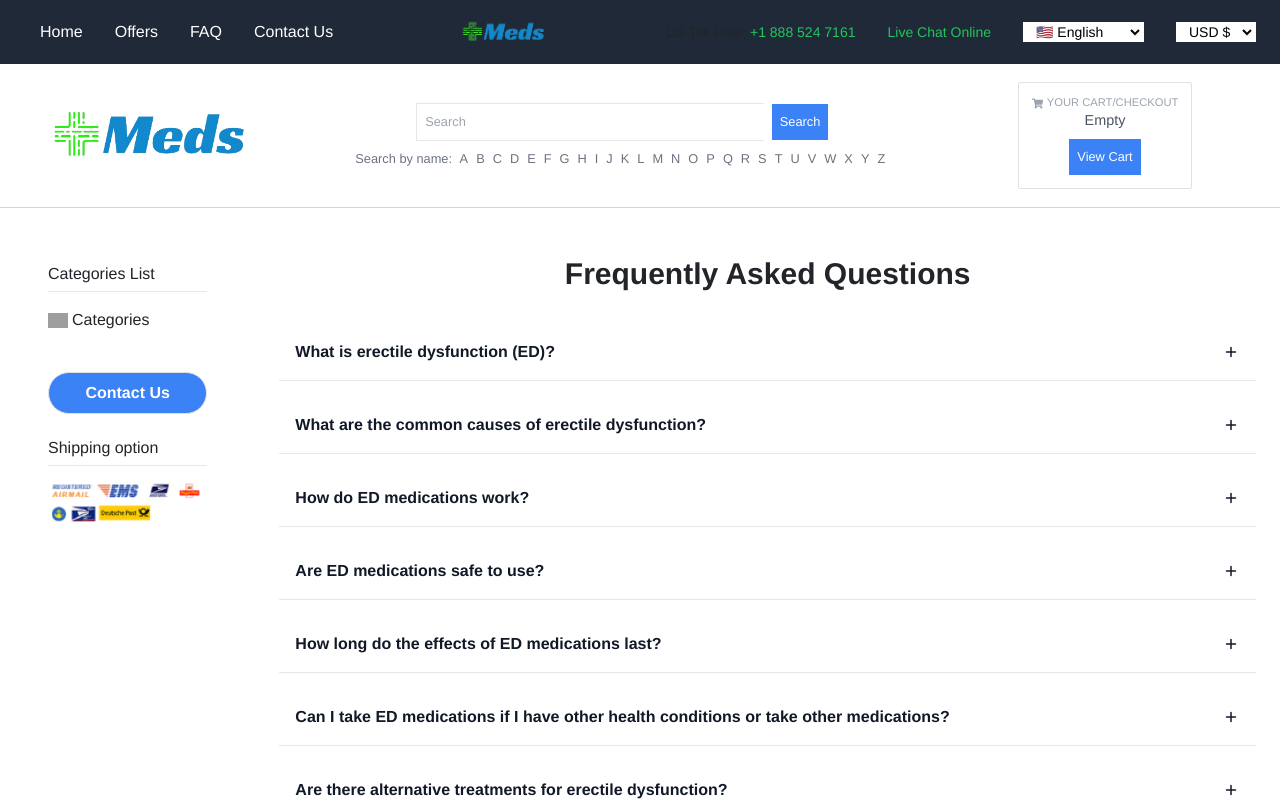
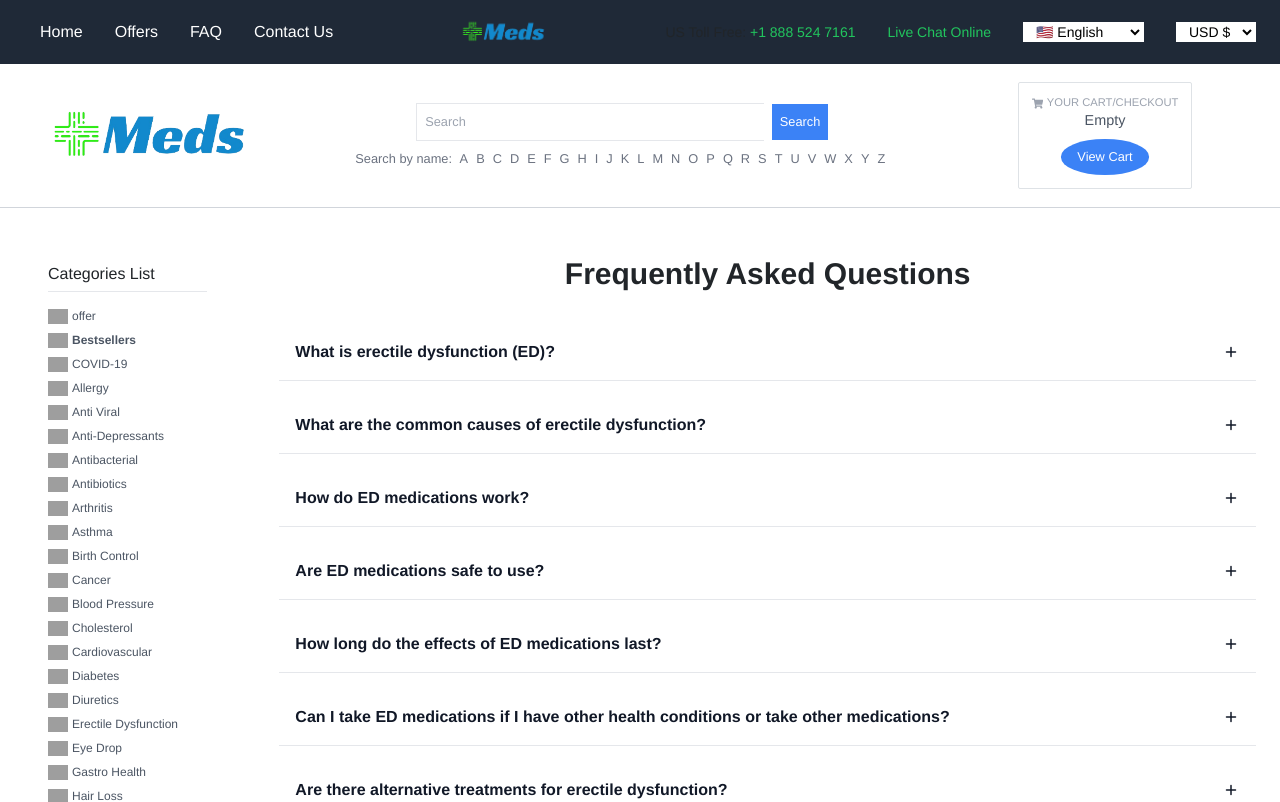
Before and after one commit to Veeramanikandanr48/meds-frontend, a React (Create React App) app: page /faq in a window 1280 px wide. Shown: the top 802 px of the page. Built offline with nearby package versions, Linux system fonts and the light colour scheme; grey boxes are pictures that could not be loaded.

Commit message:
some changes

```diff
--- a/src/Pages/Home.jsx
+++ b/src/Pages/Home.jsx
@@ -52,9 +52,9 @@ const Home = ({ selectedLetter, searchValue }) => {
       </div>
       {chatbotOpen && (
         <div className="fixed bottom-0 right-0 z-50 p-4">
-            <div className="p-4">
-              <SimpleForm/>
-            </div>
+          <div className="p-4 bg-white shadow-lg rounded-lg relative">
+            <SimpleForm closeChatbot={toggleChatbot} />
+          </div>
         </div>
       )}
     </Layout>
@@ -87,20 +87,21 @@ const ProductGrid = ({ products, selectedCategory }) => (
 const ProductCard = ({ product }) => (
   <div className="product-card border rounded-lg overflow-hidden w-auto">
     <div className="p-3">
-      <Link to={`/product/${product._id}`}><h1 className="text-sm font-semibold mb-2">{product.Name}</h1></Link>
+      <Link to={`/product/${product._id}`}>
+        <h1 className="text-sm font-semibold mb-2">{product.Name}</h1>
+      </Link>
       <div className="flex justify-center">
-        <Link to={`/product/${product._id}`}><img src={product.URL} alt={product.name} title={product.name} className="w-auto h-auto mb-2" /></Link>
+        <Link to={`/product/${product._id}`}>
+          <img src={product.URL} alt={product.name} title={product.name} className="w-auto h-auto mb-2" />
+        </Link>
       </div>
-      <p className="text-xs text-blue-400 mb-2">{product.packaging}</p>
-      <div className="flex justify-between items-center">
+      <p className="text-xs text-blue-400 mb-2 flex justify-center">{product.packaging}</p>
+      <div className="flex justify-center">
         <Link to={`/product/${product._id}`} className="px-2 py-1 text-xs text-white bg-blue-500 rounded-md">
           <span className="hidden sm:inline">SELECT PACK</span>
           <span className="sm:hidden">Select</span>
         </Link>
       </div>
-      <p className="mt-2 text-xs text-red-600">
-        Manufacturer's Suggested Retail Price {product["Original price1"]}
-      </p>
     </div>
   </div>
 );
--- a/src/components/Carousel.jsx
+++ b/src/components/Carousel.jsx
@@ -6,9 +6,6 @@ const CarouselComponent = () => {
     "https://res.cloudinary.com/dpcfyn3si/image/upload/v1712920615/uploads/ipd74pyd1a3z76jv32qw.jpg",
     "https://res.cloudinary.com/dpcfyn3si/image/upload/v1712920615/uploads/p487ptyrbkxibw2dlyiz.jpg",
     "https://res.cloudinary.com/dpcfyn3si/image/upload/v1712920615/uploads/pmar6lpfusooguvlyiby.jpg",
-    "https://mercury.akamaized.net/i/9efab1e5df1bb31fb2879a6f10b0bdea_232025_0.jpg",
-    "https://mercury.akamaized.net/i/d87b80bb7a3fb13572c40d68fe4c310f_260642_0.jpg",
-    "https://mercury.akamaized.net/i/e59b1dc6c30b3fec61a5fc99d18e65f2_232029_0.jpg",
   ];
 
   const carouselRef = useRef(null);
--- a/src/components/Chatbot/SimpleForm.js
+++ b/src/components/Chatbot/SimpleForm.js
@@ -2,7 +2,19 @@ import React, { useState } from 'react';
 import ChatBot from 'react-simple-chatbot';
 import Post from './Post';
 
-const SimpleForm = () => {
+const CustomHeader = ({ closeChatbot }) => (
+  <div className="flex justify-between items-center p-2 bg-blue-500 text-white">
+    <div className="font-bold">Chat</div>
+    <button
+      onClick={closeChatbot}
+      className="bg-red-500 hover:bg-red-700 text-white font-bold py-1 px-2 rounded-full"
+    >
+      X
+    </button>
+  </div>
+);
+
+const SimpleForm = ({ closeChatbot }) => {
   const [firstName, setFirstName] = useState('');
   const [lastName, setLastName] = useState('');
   const [email, setEmail] = useState('');
@@ -12,67 +24,63 @@ const SimpleForm = () => {
   };
 
   return (
+    <div className="relative bg-white shadow-lg rounded-lg overflow-hidden">
       <ChatBot
         steps={[
           {
-          id:'q-firstname',
-          message:'What is your first name?',
-          trigger:'firstname',
+            id: 'q-firstname',
+            message: 'What is your first name?',
+            trigger: 'firstname',
           },
           {
-          id:'firstname',
-          user:true,
-          trigger:'q-lastname',
-          validator: (value) => {
-            setFirstName(value);
-            return true;
-          }
+            id: 'firstname',
+            user: true,
+            trigger: 'q-lastname',
           },
           {
-          id:'q-lastname',
-          message: ({ previousValue }) => `What is your last name?`,
-          trigger:'lastname',
-          end: firstName.trim() !== '' // End the conversation if the user has already provided their first name
+            id: 'q-lastname',
+            message: ({ previousValue }) => {
+              setFirstName(previousValue);
+              return 'What is your last name?';
+            },
+            trigger: 'lastname',
           },
           {
-          id:'lastname',
-          user:true,
-          trigger:'q-email',
-          validator: (value) => {
-            setLastName(value);
-            return true;
-          }
+            id: 'lastname',
+            user: true,
+            trigger: 'q-email',
           },
           {
-          id:'q-email',
-          message: ({ previousValue }) => `what is your email?`,
-          trigger:'email',
-          end: lastName.trim() !== '' // End the conversation if the user has already provided their last name
+            id: 'q-email',
+            message: ({ previousValue }) => {
+              setLastName(previousValue);
+              return 'What is your email?';
+            },
+            trigger: 'email',
           },
           {
-          id:'email',
-          user:true,
-          trigger:'q-submit',
-          validator: (value) => {
-            setEmail(value);
-            return true;
-          }
+            id: 'email',
+            user: true,
+            trigger: 'q-submit',
           },
           {
-          id:'q-submit',
-          message:'Do you wish to submit?',
-          trigger:'submit'
+            id: 'q-submit',
+            message: ({ previousValue }) => {
+              setEmail(previousValue);
+              return 'Do you wish to submit?';
+            },
+            trigger: 'submit',
           },
           {
-          id:'submit',
-          options:[
-            {value:'y', label:'Yes', trigger:'end-message'},
-            {value:'n', label:'No', trigger:'no-submit'},
-          ]
+            id: 'submit',
+            options: [
+              { value: 'y', label: 'Yes', trigger: 'end-message' },
+              { value: 'n', label: 'No', trigger: 'no-submit' },
+            ],
           },
           {
             id: 'no-submit',
-          message:'Your information was not submitted.',
+            message: 'Your information was not submitted.',
             end: true,
           },
           {
@@ -83,7 +91,9 @@ const SimpleForm = () => {
           },
         ]}
         handleEnd={handleEnd}
+        headerComponent={<CustomHeader closeChatbot={closeChatbot} />}
       />
+    </div>
   );
 };
 
--- a/src/components/Header.jsx
+++ b/src/components/Header.jsx
@@ -114,7 +114,7 @@ const Header = ({
   <p className="text-[0.9rem] text-gray-600">
     {cartItemCount === 0 ? "Empty" : cartItemCount}
   </p>
-  <button className="bg-blue-500 p-2 text-[0.8rem] border-blue-500 text-white">
+  <button className="bg-blue-500 px-3 py-2 text-[0.8rem] rounded-circle border-blue-500 text-white">
     <Link to="/cart">View Cart</Link>
   </button>
 </div>
--- a/src/components/Sidebar.jsx
+++ b/src/components/Sidebar.jsx
@@ -6,7 +6,7 @@ const Sidebar = () => {
 
   // Updated categories data with a common folder icon
   const categories = [
-    "Bestsellers", "COVID-19", "Allergy", "Anti Viral", "Anti-Depressants",
+    "offer","Bestsellers", "COVID-19", "Allergy", "Anti Viral", "Anti-Depressants",
     "Antibacterial", "Antibiotics", "Arthritis", "Asthma", "Birth Control",
     "Cancer", "Blood Pressure", "Cholesterol", "Cardiovascular", "Diabetes",
     "Diuretics", "Erectile Dysfunction", "Eye Drop", "Gastro Health", "Hair Loss",
@@ -18,35 +18,16 @@ const Sidebar = () => {
 
   // State to keep track of active category
   const [activeCategory, setActiveCategory] = useState("Bestsellers");
-  // State to toggle visibility of category list
-  const [showCategories, setShowCategories] = useState(false);
 
   // Function to handle category click
   const handleCategoryClick = (category) => {
     setActiveCategory(category);
-    // Close the category list dropdown after selecting a category
-    setShowCategories(false);
-  };
-
-  // Function to toggle visibility of category list
-  const toggleCategoryList = () => {
-    setShowCategories(!showCategories);
   };
 
   return (
     <div className="lg:flex flex-col min-h-screen p-5 gap-3 hidden lg:flex">
       <h1 className="border-b py-2">Categories List</h1>
-      <button onClick={toggleCategoryList} className="cursor-pointer flex items-center gap-1">
-        <img
-          width="20"
-          height="20"
-          src={`${showCategories ? 'https://img.icons8.com/pulsar-gradient/48/add-folder.png':'https://img.icons8.com/pulsar-line/48/add-folder.png'}`}
-          alt="folder-invoices"
-        />
-        <span>Categories</span>
-      </button>
       {/* Render category list if showCategories is true */}
-      {showCategories && (
         <ul className="flex flex-col text-xs gap-2 text-gray-600">
           {categories.map((category, index) => (
             <li key={index} className="cursor-pointer flex items-center gap-1" onClick={() => handleCategoryClick(category)}>
@@ -62,7 +43,6 @@ const Sidebar = () => {
             </li>
           ))}
         </ul>
-      )}
       {/* Navigation to Contact Us page */}
       <Link to="/contact-us" className="block border border-blue-500 bg-blue-500 text-white font-bold py-2 px-4 rounded-full text-center mt-4 hover:bg-blue-700 hover:border-blue-700">
         Contact Us
```
Lines whose indentation alone changed are shown as unchanged.
